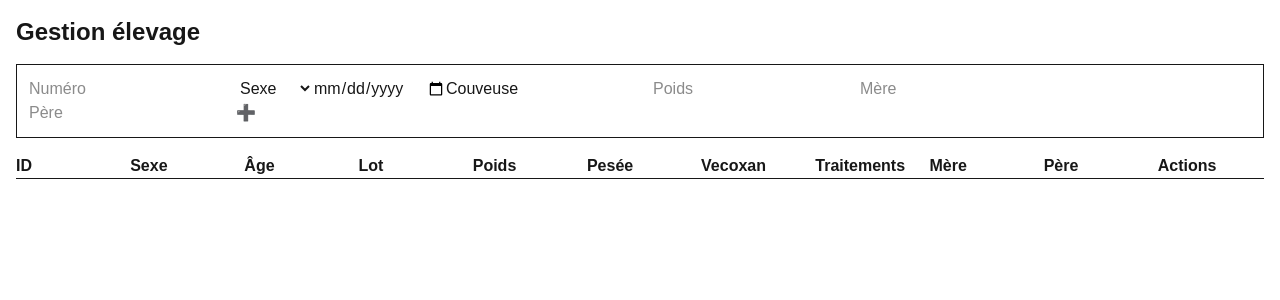
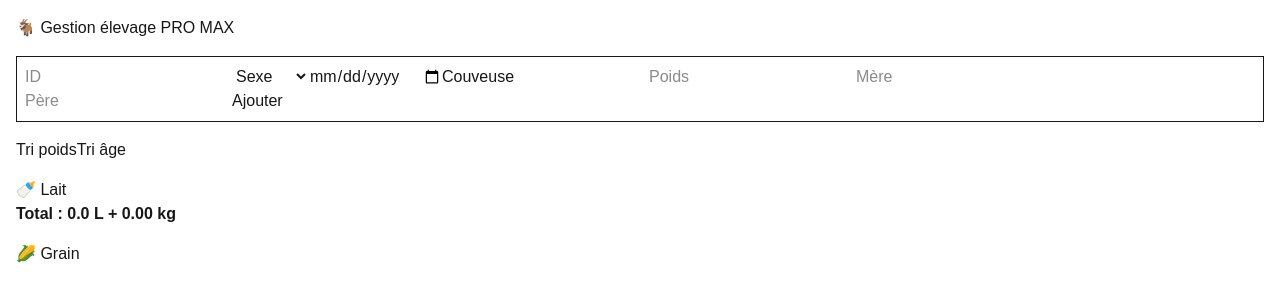
Before and after one commit to smnkiene-gif/chevrerie, a Next.js app: page / in a window 1280 px wide. Shown: the top 300 px of the page. Built offline with nearby package versions, Linux system fonts and the light colour scheme.

Commit message:
version pro max

```diff
--- a/app/page.js
+++ b/app/page.js
@@ -1,6 +1,7 @@
 "use client";
 
 import React, { useState, useEffect } from "react";
+import { LineChart, Line, XAxis, YAxis, Tooltip } from "recharts";
 
 // ===== OUTILS =====
 
@@ -11,36 +12,18 @@ function ageJours(date) {
 
 function statutPesee(c) {
   if (!c.pesees || c.pesees.length === 0) return "🟡";
+
   const last = new Date(c.pesees[c.pesees.length - 1].date);
   const now = new Date();
   const diff = (now - last) / (1000*60*60*24);
-  if (diff >= 8) return "🔴";
-  if (diff >= 7) return "🟡";
+
+  if (diff > 7) return "🔴";
+  if (diff >= 6) return "🟡";
   return "🟢";
 }
 
-function statutVecoxan(c) {
-  if (!c.vecoxan) return "🟢";
-
-  const now = new Date();
-  const fin = new Date(c.vecoxan.fin);
-
-  return fin >= now ? "🔴" : "🟢";
-}
-
-function statutTraitements(c) {
-  if (!c.traitements || c.traitements.length === 0) return "🟢";
-
-  const now = new Date();
-
-  const actif = c.traitements.find(t => new Date(t.fin) >= now);
-
-  return actif ? "🔴" : "🟢";
-}
-
 function couleurCollier(id) {
-  // UNIQUEMENT 1 à 99 SANS ZERO DEVANT
-  if (!/^[1-9][0-9]?$/.test(id)) return null;
+  if (!/^[1-9][0-9]?$/.test(id)) return { bg:null, text:"black" };
 
   const couleurs = {
     1:"red",2:"blue",3:"green",4:"yellow",
@@ -49,7 +32,31 @@ function couleurCollier(id) {
     13:"lime",14:"teal",15:"gold",16:"navy"
   };
 
-  return couleurs[parseInt(id)] || "lightgray";
+  const bg = couleurs[parseInt(id)] || "lightgray";
+  const dark = ["black","blue","purple","brown","navy","green"];
+
+  return { bg, text: dark.includes(bg) ? "white" : "black" };
+}
+
+// ===== RATIONS =====
+
+function rationLait(age) {
+  if (age <= 3) return { l:1, repas:3 };
+  if (age <= 7) return { l:1, repas:2 };
+  if (age <= 15) return { l:1.5, repas:2 };
+  if (age <= 45) return { l:2.5, repas:2 };
+  return { l:1, repas:1 };
+}
+
+function rationGrain(age) {
+  if (age < 30) return { type:"poignee" };
+  if (age < 60) return { mais:75, luzerne:25, tourteau:25 };
+  if (age < 90) return { mais:150, luzerne:50, tourteau:50 };
+  if (age < 120) return { mais:200, luzerne:100, tourteau:75 };
+  if (age < 150) return { mais:225, luzerne:150, tourteau:75 };
+  if (age < 180) return { mais:275, luzerne:175, tourteau:75 };
+  if (age < 210) return { mais:300, luzerne:200, tourteau:75 };
+  return { mais:325, luzerne:225, tourteau:75 };
 }
 
 // ===== APP =====
@@ -57,8 +64,8 @@ function couleurCollier(id) {
 export default function App() {
 
   const [chevreaux, setChevreaux] = useState([]);
-  const [selection, setSelection] = useState([]);
   const [fiche, setFiche] = useState(null);
+  const [tri, setTri] = useState("");
 
   const [nouveau, setNouveau] = useState({
     id:"", sexe:"", naissance:"", lot:"Couveuse",
@@ -83,19 +90,14 @@ export default function App() {
       ...nouveau,
       poids: nouveau.poids ? parseFloat(nouveau.poids) : null,
       pesees: [],
-      traitements: []
+      traitements: [],
+      vecoxan:null
     }]);
 
     setNouveau({
       id:"", sexe:"", naissance:"", lot:"Couveuse",
       poids:"", mere:"", pere:""
     });
-  };
-
-  const toggleSelect = (i) => {
-    setSelection(selection.includes(i)
-      ? selection.filter(x => x !== i)
-      : [...selection, i]);
   };
 
   const ajouterPesee = (i) => {
@@ -108,7 +110,6 @@ export default function App() {
     const copy = [...chevreaux];
     copy[i].poids = parseFloat(poids);
 
-    if (!copy[i].pesees) copy[i].pesees = [];
     copy[i].pesees.push({ date, poids: parseFloat(poids) });
 
     setChevreaux(copy);
@@ -124,40 +125,77 @@ export default function App() {
 
     const copy = [...chevreaux];
 
-    copy[i].traitements.push({
-      produit,
-      debut: now,
-      fin
-    });
+    copy[i].traitements.push({ produit, debut:now, fin });
 
     setChevreaux(copy);
   };
 
   const ajouterVecoxan = (i) => {
-    const duree = 1; // traitement court
     const now = new Date();
-    const fin = new Date(now.getTime() + duree*86400000);
+    const fin = new Date(now.getTime() + 21*86400000);
 
     const copy = [...chevreaux];
-
-    copy[i].vecoxan = {
-      debut: now,
-      fin
-    };
+    copy[i].vecoxan = { debut:now, fin };
 
     setChevreaux(copy);
   };
 
-  // ===== UI =====
+  // ===== TRI =====
+
+  let liste = [...chevreaux];
+
+  if (tri==="poids") liste.sort((a,b)=>(a.poids||0)-(b.poids||0));
+  if (tri==="age") liste.sort((a,b)=>ageJours(a.naissance)-ageJours(b.naissance));
+
+  // ===== LOTS =====
+
+  const lots = {};
+  chevreaux.forEach(c=>{
+    if(!lots[c.lot]) lots[c.lot]=[];
+    lots[c.lot].push(c);
+  });
+
+  // ===== LAIT =====
+
+  let totalLait = 0;
+  let totalPoudre = 0;
+
+  const lait = Object.entries(lots).map(([lot,list])=>{
+    let l = 0;
+    list.forEach(c=>{
+      l += rationLait(ageJours(c.naissance)).l;
+    });
+
+    totalLait += l;
+    totalPoudre += l*0.16;
+
+    return { lot, l, poudre:l*0.16 };
+  });
+
+  // ===== GRAIN =====
+
+  const grain = Object.entries(lots).map(([lot,list])=>{
+    const maxAge = Math.max(...list.map(c=>ageJours(c.naissance)));
+    const r = rationGrain(maxAge);
+
+    if (r.type==="poignee") return { lot, type:"poignee" };
+
+    return {
+      lot,
+      mais:r.mais*list.length,
+      luzerne:r.luzerne*list.length,
+      tourteau:r.tourteau*list.length
+    };
+  });
 
   return (
     <div className="p-4 grid gap-4">
 
-      <h1 className="text-2xl font-bold">Gestion élevage</h1>
+      <h1>🐐 Gestion élevage PRO MAX</h1>
 
-      {/* FORMULAIRE */}
-      <div className="border p-3">
-        <input placeholder="Numéro"
+      {/* AJOUT */}
+      <div className="border p-2">
+        <input placeholder="ID"
           value={nouveau.id}
           onChange={(e)=>setNouveau({...nouveau,id:e.target.value})}
         />
@@ -196,33 +234,24 @@ export default function App() {
           onChange={(e)=>setNouveau({...nouveau,pere:e.target.value})}
         />
 
-        <button onClick={ajouterChevreau}>➕</button>
+        <button onClick={ajouterChevreau}>Ajouter</button>
+      </div>
+
+      {/* TRI */}
+      <div>
+        <button onClick={()=>setTri("poids")}>Tri poids</button>
+        <button onClick={()=>setTri("age")}>Tri âge</button>
       </div>
 
       {/* TABLEAU */}
-      <div>
+      {liste.map((c,i)=>{
+        const col = couleurCollier(c.id);
 
-        <div className="grid grid-cols-11 gap-2 font-bold border-b">
-          <div>ID</div>
-          <div>Sexe</div>
-          <div>Âge</div>
-          <div>Lot</div>
-          <div>Poids</div>
-          <div>Pesée</div>
-          <div>Vecoxan</div>
-          <div>Traitements</div>
-          <div>Mère</div>
-          <div>Père</div>
-          <div>Actions</div>
-        </div>
-
-        {chevreaux.map((c,i)=>(
-          <div key={i}
-            className={`grid grid-cols-11 gap-2 border p-2 ${selection.includes(i)?"bg-blue-100":""}`}
-          >
+        return (
+          <div key={i} className="border p-2 grid grid-cols-8">
 
             <div
-              style={{backgroundColor: couleurCollier(c.id), color:"white"}}
+              style={{backgroundColor:col.bg,color:col.text}}
               onClick={()=>setFiche(c)}
             >
               #{c.id}
@@ -232,40 +261,61 @@ export default function App() {
             <div>{ageJours(c.naissance)} j</div>
             <div>{c.lot}</div>
             <div>{c.poids ? c.poids.toFixed(2) : "-"}</div>
-            <div>{statutPesee(c)}</div>
-            <div>{statutVecoxan(c)}</div>
-            <div>{statutTraitements(c)}</div>
             <div>{c.mere}</div>
             <div>{c.pere}</div>
 
-            <div className="flex gap-1">
-              <button onClick={()=>toggleSelect(i)}>✔️</button>
+            <div>
               <button onClick={()=>ajouterPesee(i)}>⚖️</button>
               <button onClick={()=>ajouterTraitement(i)}>💊</button>
               <button onClick={()=>ajouterVecoxan(i)}>V</button>
             </div>
 
           </div>
+        );
+      })}
+
+      {/* LAIT */}
+      <div>
+        <h2>🍼 Lait</h2>
+        {lait.map(l=>(
+          <div key={l.lot}>
+            {l.lot} : {l.l.toFixed(1)} L + {l.poudre.toFixed(2)} kg
+          </div>
         ))}
+        <b>Total : {totalLait.toFixed(1)} L + {totalPoudre.toFixed(2)} kg</b>
+      </div>
 
+      {/* GRAIN */}
+      <div>
+        <h2>🌽 Grain</h2>
+        {grain.map(g=>(
+          <div key={g.lot}>
+            {g.type==="poignee"
+              ? `${g.lot} : poignée`
+              : `${g.lot} : ${g.mais}g maïs / ${g.luzerne}g / ${g.tourteau}g`
+            }
+          </div>
+        ))}
       </div>
 
       {/* FICHE */}
       {fiche && (
         <div className="border p-3">
           <h2>Fiche #{fiche.id}</h2>
-          <div>Âge : {ageJours(fiche.naissance)} jours</div>
-          <div>Lot : {fiche.lot}</div>
-          <div>Mère : {fiche.mere}</div>
-          <div>Père : {fiche.pere}</div>
-          <div>Poids : {fiche.poids}</div>
 
-          <h3>Traitements</h3>
-          {fiche.traitements.map((t,i)=>(
-            <div key={i}>
-              {t.produit} jusqu’au {new Date(t.fin).toLocaleDateString()}
-            </div>
-          ))}
+          <LineChart width={300} height={200} data={[
+            ...(fiche.pesees||[]).map(p=>({
+              jour: ageJours(p.date),
+              poids: p.poids
+            })),
+            {jour:0,poids:3},
+            {jour:60,poids:14}
+          ]}>
+            <XAxis dataKey="jour"/>
+            <YAxis/>
+            <Tooltip/>
+            <Line dataKey="poids"/>
+          </LineChart>
 
           <button onClick={()=>setFiche(null)}>Fermer</button>
         </div>
--- a/package.json
+++ b/package.json
@@ -11,7 +11,8 @@
   "dependencies": {
     "next": "16.2.1",
     "react": "19.2.4",
-    "react-dom": "19.2.4"
+    "react-dom": "19.2.4",
+    "recharts": "^3.8.1"
   },
   "devDependencies": {
     "@tailwindcss/postcss": "^4",
```
Also changed, not shown: 1 other file (tests, documents, lock files or other folders).
